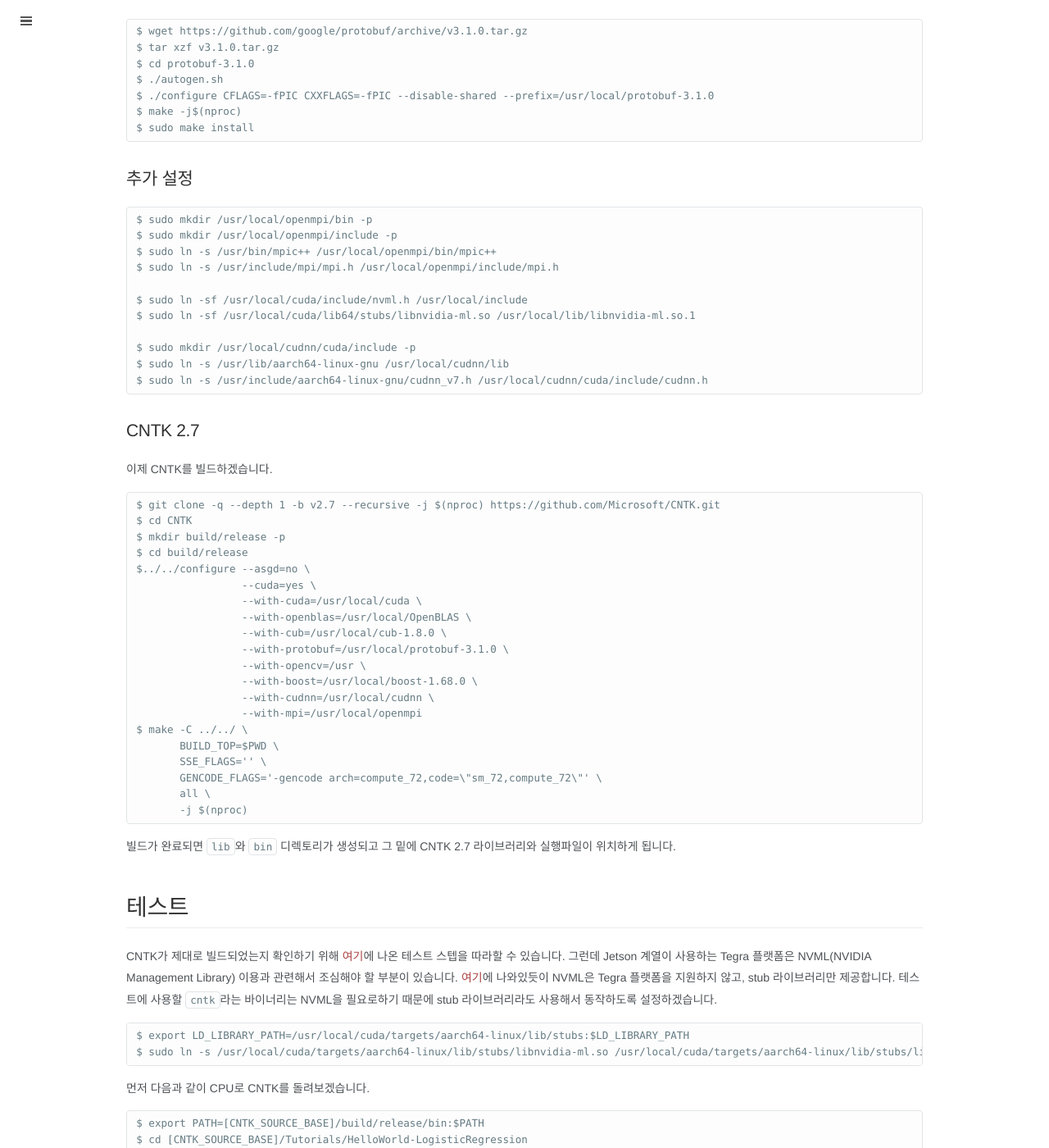
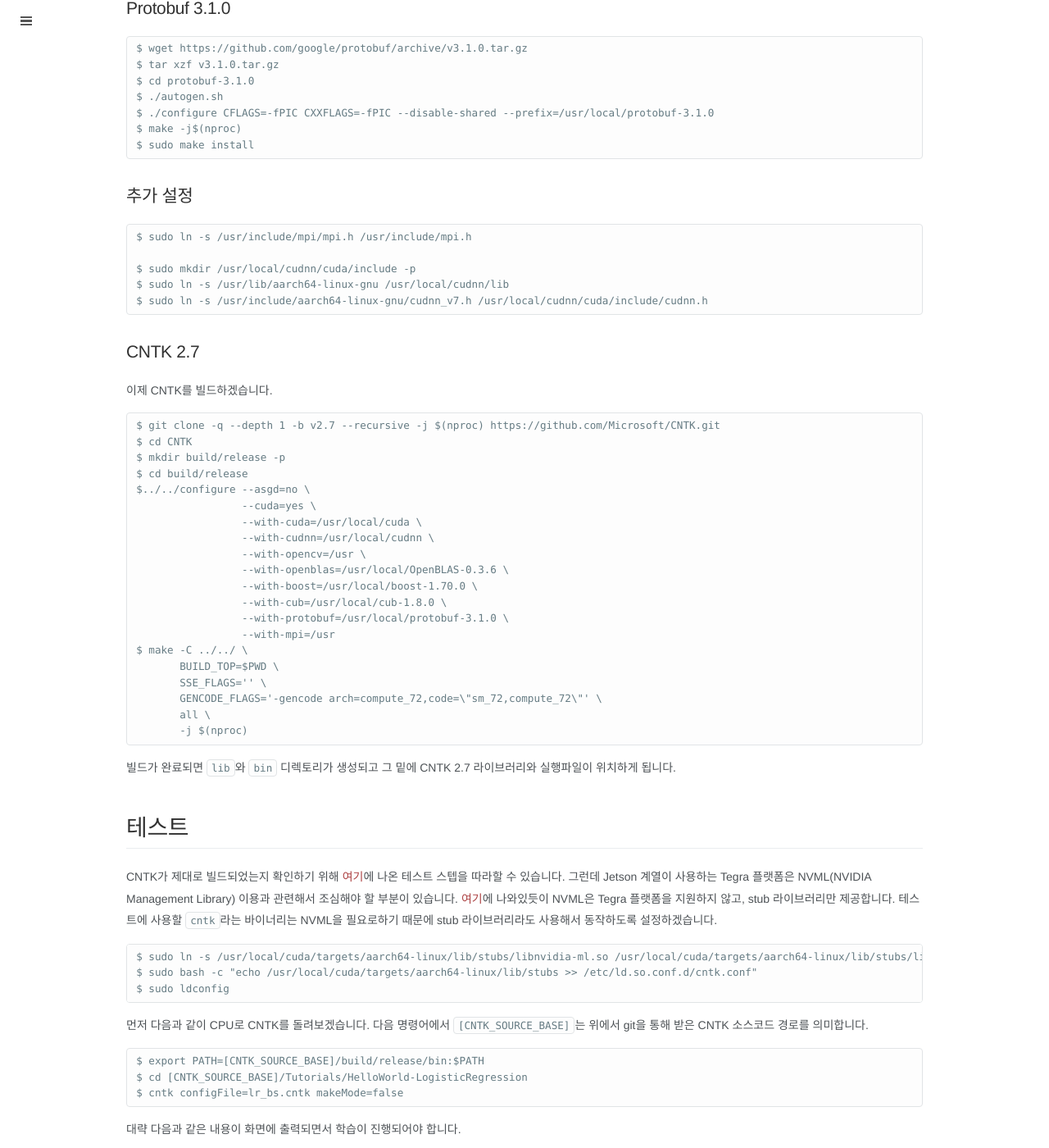
Before and after one commit to nglee/nglee.github.io, a Jekyll site: the page built from _posts/2019-07-05-Setup-CNTK-2.7-on-Jetson-AGX-Xavier-KOR.md, in a window 1280 px wide and 1400 px high, scrolled down 1678 px. Shown: the whole window at 82% size. Built offline with Jekyll 4.4.1, drawn with Linux system fonts in a browser that asks for light colours; some web fonts are replaced; comment, search, counter and statistics services are not loaded; some of the changed text lies outside the part shown.

Commit message:
Update post : Setup CNTK 2.7 on Xavier

````diff
--- a/_posts/2019-07-05-Setup-CNTK-2.7-on-Jetson-AGX-Xavier-KOR.md
+++ b/_posts/2019-07-05-Setup-CNTK-2.7-on-Jetson-AGX-Xavier-KOR.md
@@ -17,6 +17,8 @@
 $ docker pull nglee/xavier_cntk:2.7_CPU_JetPack_4.2
 ```
 
+Docker 이미지에 대한 추가 정보는 [여기](https://hub.docker.com/r/nglee/xavier_cntk)를 참고하세요.
+
 
 # 직접 빌드하는 방법 (GPU 버전)
 
@@ -35,29 +37,28 @@
 
 이제 CNTK 설치를 위한 사전작업으로 다음의 라이브러리들을 설치하겠습니다. Xavier의 저장소 크기가 제한되어 있으므로 각 라이브러리의 설치가 끝나면 라이브러리 소스들을 제거하는 것도 좋은 방법입니다.
 
-* OpenBLAS 0.2.20
-* Boost 1.68.0
+* OpenBLAS 0.3.6
+* Boost 1.70.0
 * CUB 1.8.0
 * Protobuf 3.1.0
 
 위 라이브러리들을 설치한 후에 CNTK의 `configure` 스크립트가 위 라이브러리를 잘 찾을 수 있도록 symbolic link를 만드는 과정을 거치도록 하겠습니다. 여기까지 마치면 CNTK를 빌드할 수 있습니다.
 
-## OpenBLAS 0.2.20
+## OpenBLAS 0.3.6
 
 ```
-$ git clone https://github.com/xianyi/OpenBLAS.git
+$ git clone -q --depth 1 -b v0.3.6 https://github.com/xianyi/OpenBLAS.git
 $ cd OpenBLAS
-$ git checkout v0.2.20
 $ make TARGET=ARMV8 -j$(nproc)
-$ sudo make install TARGET=ARMV8 PREFIX=/usr/local/OpenBLAS
+$ sudo make install TARGET=ARMV8 PREFIX=/usr/local/OpenBLAS-0.3.6
 ```
 
-## Boost 1.68.0
+## Boost 1.70.0
 
 ```
-$ git clone -q --depth 1 -b boost-1.68.0 --recursive -j $(nproc) https://github.com/boostorg/boost.git
+$ git clone -q --depth 1 -b boost-1.70.0 --recursive -j $(nproc) https://github.com/boostorg/boost.git
 $ cd boost
-$ ./bootstrap.sh --prefix=/usr/local/boost-1.68.0
+$ ./bootstrap.sh --prefix=/usr/local/boost-1.70.0
 $ sudo ./b2 -d0 -j$(nproc) cxxflags="-std=c++14 -fPIC" linkflags="-Wl,-rpath,'\$ORIGIN'" install
 ```
 
@@ -84,13 +85,7 @@
 ## 추가 설정
 
 ```
-$ sudo mkdir /usr/local/openmpi/bin -p
-$ sudo mkdir /usr/local/openmpi/include -p
-$ sudo ln -s /usr/bin/mpic++ /usr/local/openmpi/bin/mpic++
-$ sudo ln -s /usr/include/mpi/mpi.h /usr/local/openmpi/include/mpi.h
-
-$ sudo ln -sf /usr/local/cuda/include/nvml.h /usr/local/include
-$ sudo ln -sf /usr/local/cuda/lib64/stubs/libnvidia-ml.so /usr/local/lib/libnvidia-ml.so.1
+$ sudo ln -s /usr/include/mpi/mpi.h /usr/include/mpi.h
 
 $ sudo mkdir /usr/local/cudnn/cuda/include -p
 $ sudo ln -s /usr/lib/aarch64-linux-gnu /usr/local/cudnn/lib
@@ -108,13 +103,13 @@
 $../../configure --asgd=no \
                  --cuda=yes \
                  --with-cuda=/usr/local/cuda \
-                 --with-openblas=/usr/local/OpenBLAS \
+                 --with-cudnn=/usr/local/cudnn \
+                 --with-opencv=/usr \
+                 --with-openblas=/usr/local/OpenBLAS-0.3.6 \
+                 --with-boost=/usr/local/boost-1.70.0 \
                  --with-cub=/usr/local/cub-1.8.0 \
                  --with-protobuf=/usr/local/protobuf-3.1.0 \
-                 --with-opencv=/usr \
-                 --with-boost=/usr/local/boost-1.68.0 \
-                 --with-cudnn=/usr/local/cudnn \
-                 --with-mpi=/usr/local/openmpi
+                 --with-mpi=/usr
 $ make -C ../../ \
        BUILD_TOP=$PWD \
        SSE_FLAGS='' \
@@ -131,11 +126,12 @@
 CNTK가 제대로 빌드되었는지 확인하기 위해 [여기](https://docs.microsoft.com/en-us/cognitive-toolkit/Setup-CNTK-on-Linux#quick-test-of-cntk-build-functionality)에 나온 테스트 스텝을 따라할 수 있습니다. 그런데 Jetson 계열이 사용하는 Tegra 플랫폼은 NVML(NVIDIA Management Library) 이용과 관련해서 조심해야 할 부분이 있습니다. [여기](https://devtalk.nvidia.com/default/topic/999740/jetson-tx1/-libnvidia-ml-so-1-cannot-open-shared-object-file-no-such-file-or-directory-with-cross-compiled-elf/post/5108791/#5108791)에 나와있듯이 NVML은 Tegra 플랫폼을 지원하지 않고, stub 라이브러리만 제공합니다. 테스트에 사용할 `cntk`라는 바이너리는 NVML을 필요로하기 때문에 stub 라이브러리라도 사용해서 동작하도록 설정하겠습니다.
 
 ```
-$ export LD_LIBRARY_PATH=/usr/local/cuda/targets/aarch64-linux/lib/stubs:$LD_LIBRARY_PATH
 $ sudo ln -s /usr/local/cuda/targets/aarch64-linux/lib/stubs/libnvidia-ml.so /usr/local/cuda/targets/aarch64-linux/lib/stubs/libnvidia-ml.so.1
+$ sudo bash -c "echo /usr/local/cuda/targets/aarch64-linux/lib/stubs >> /etc/ld.so.conf.d/cntk.conf"
+$ sudo ldconfig
 ```
 
-먼저 다음과 같이 CPU로 CNTK를 돌려보겠습니다.
+먼저 다음과 같이 CPU로 CNTK를 돌려보겠습니다. 다음 명령어에서 `[CNTK_SOURCE_BASE]`는 위에서 git을 통해 받은 CNTK 소스코드 경로를 의미합니다.
 
 ```
 $ export PATH=[CNTK_SOURCE_BASE]/build/release/bin:$PATH
@@ -214,7 +210,7 @@
 $ cntk configFile=lr_bs.cntk makeMode=false deviceId=auto
 ```
 
-CPU로 돌리는 예제와 비교해 보면 훨씬 빠르게 학습이 진행됨을 알 수 있습니다.
+CPU로 돌리는 예제와 비교해 보면 훨씬 빠르게 학습이 진행됨을 확인할 수 있을 것입니다.
 
 ----------
 <a href="javascript:showChangeLog();">Show ChangeLog</a>
@@ -231,6 +227,7 @@
     <td class="td_center">2019-07-05</td>
   </tr>
 </table>
+<p>
 ```
 $ git --version
 git version 2.17.1
@@ -245,4 +242,5 @@
 $ cmake --version | head -1
 cmake version 3.10.2
 ```
+</p>
 </div>
````
